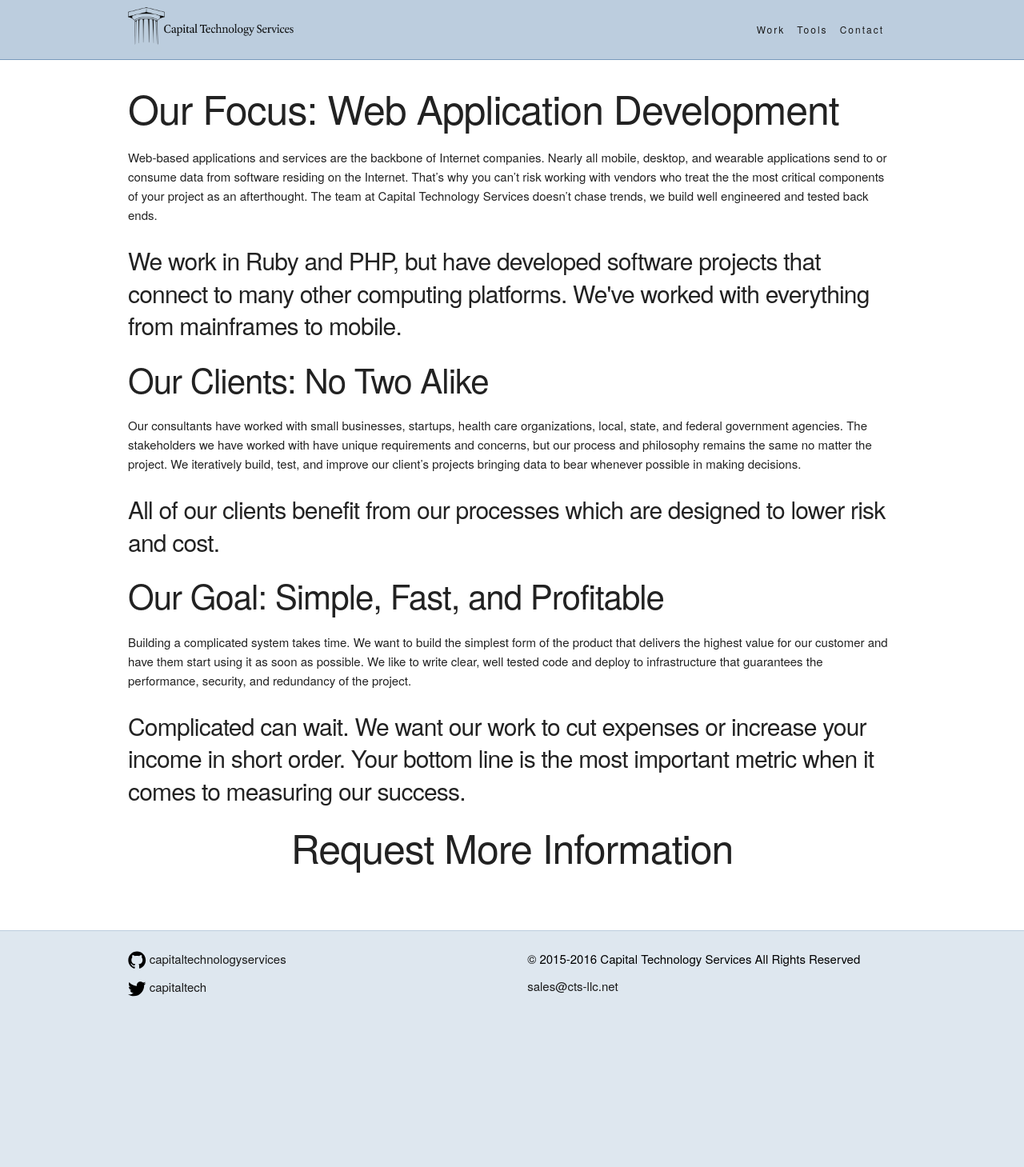
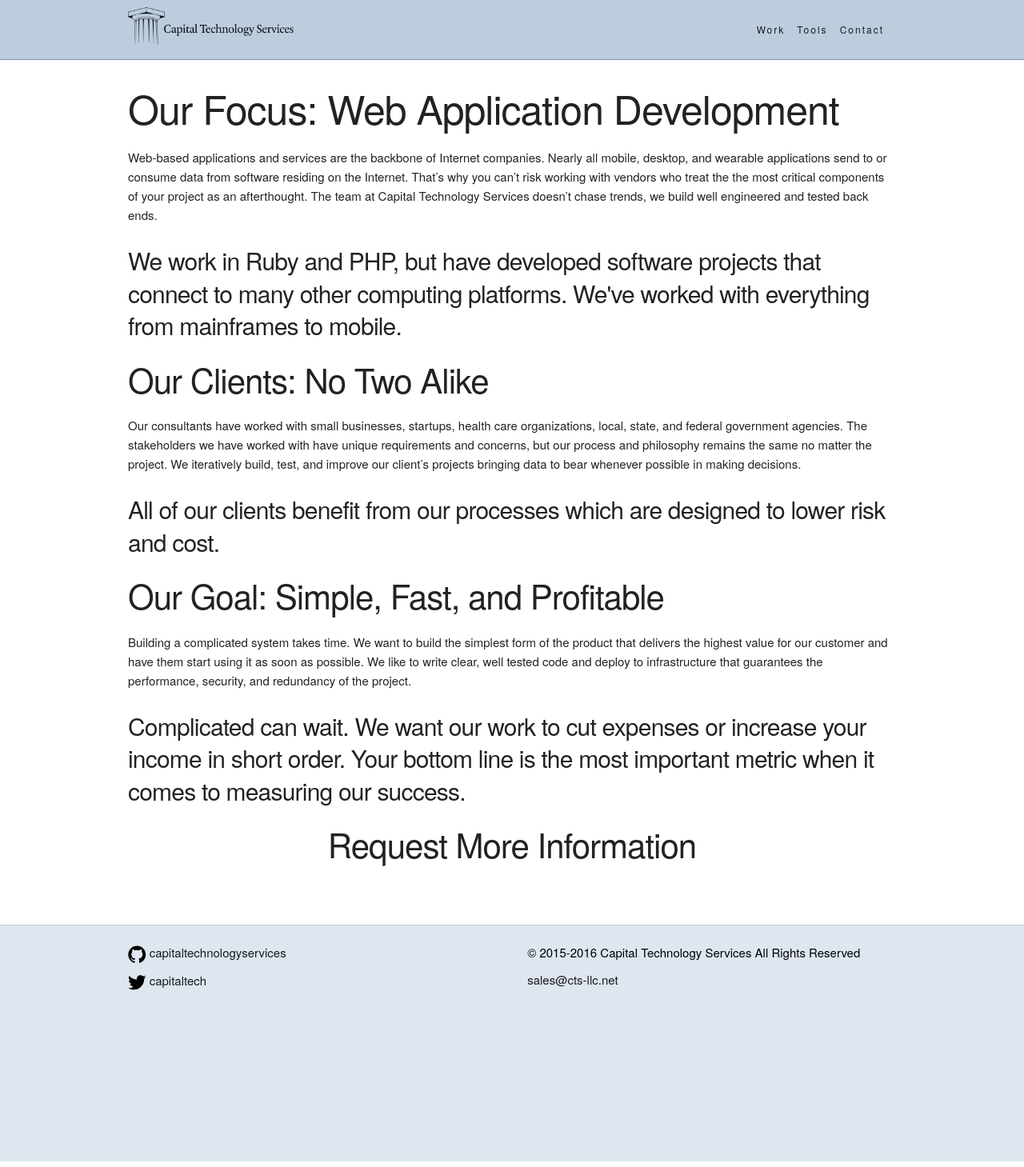
Before and after one commit to jchapin/capitaltechnologyservices.github.io, a Jekyll site: the page built from index.md, in a window 1280 px wide. Shown: the whole page at 80% size. Built offline with Jekyll 4.4.1, drawn with Linux system fonts in a browser that asks for light colours; a script that is not in the unit is left out.

Commit message:
W3C validator suggested eliminating this h1.

```diff
--- a/index.md
+++ b/index.md
@@ -52,7 +52,7 @@ redundancy of the project.
   comes to measuring our success.
 </h4>
 
-<h1 class="text-center">Request More Information</h1>
+<h2 class="text-center">Request More Information</h2>
 
 <div class="row">
   <div class="two columns">&nbsp;</div>
```
